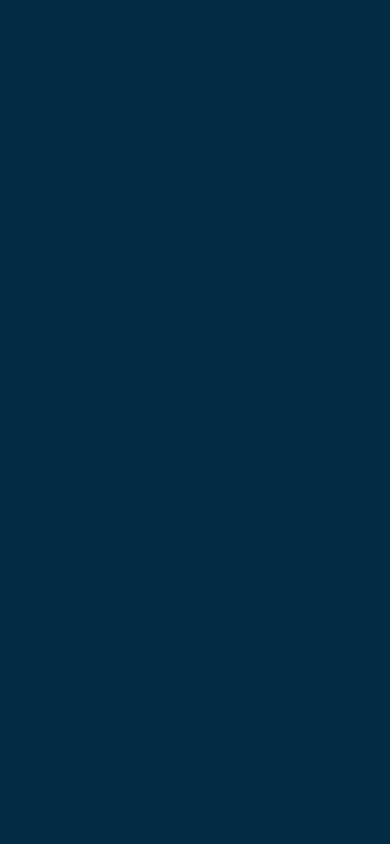
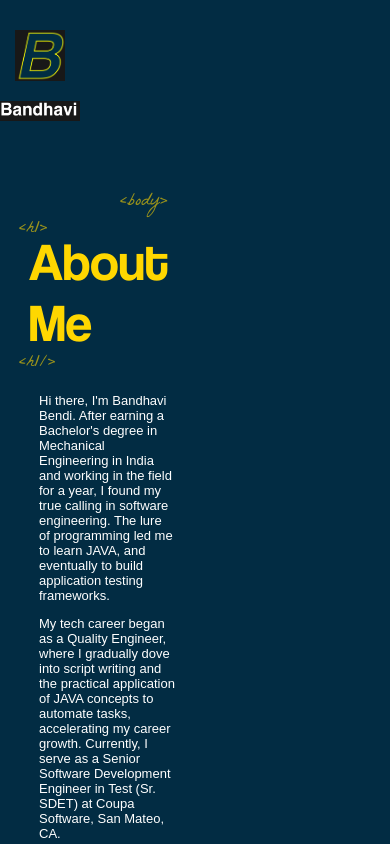
Before and after one commit to bbandhu/react-portfolio-evolution, a React (Create React App) app: page /about in a window 390 px wide. Before the commit this address had no page. Shown: the top 844 px of the page. Built offline with nearby package versions, Linux system fonts and the light colour scheme.

Commit message:
added aboutme component

```diff
--- a/src/App.js
+++ b/src/App.js
@@ -2,13 +2,14 @@ import './App.scss';
 import { Routes, Route } from 'react-router-dom';
 import Layout from './components/Layout';
 import Home from './components/Home';
+import About from './components/About';
 
 function App() {
   return (
     <Routes>
       <Route path="/" element={<Layout />}>
         <Route index element={<Home />} />
-        {/* More routes as needed */}
+        <Route path="about" element={<About />} />
       </Route>
     </Routes>
   );
--- /dev/null
+++ b/src/components/About/index.js
@@ -0,0 +1,44 @@
+import "./index.scss";
+
+const About = () => {
+  return (
+    <div className="container about-page">
+      <div className="text-zone">
+        <h1>About Me</h1>
+        <p>
+          Hi there, I'm Bandhavi Bendi. After earning a Bachelor's degree in
+          Mechanical Engineering in India and working in the field for a year, I
+          found my true calling in software engineering. The lure of programming
+          led me to learn JAVA, and eventually to build application testing
+          frameworks.
+        </p>
+        <p>
+          My tech career began as a Quality Engineer, where I gradually dove
+          into script writing and the practical application of JAVA concepts to
+          automate tasks, accelerating my career growth. Currently, I serve as a
+          Senior Software Development Engineer in Test (Sr. SDET) at Coupa
+          Software, San Mateo, CA.
+        </p>
+        <p align="LEFT">
+          Before my present role, I worked for eight years at Oportun as a Staff
+          SDET. The desire to further enhance my skills inspired me to dive into
+          full-stack development and end-to-end application creation. This
+          pursuit led me to a rigorous software development boot camp at UC
+          Berkeley Extension. This comprehensive program refined my skills and
+          enabled me to build robust full-stack applications. It helped me
+          reinforce my knowledge of JavaScript and SQL, learn MongoDB, and
+          master modern frameworks like React and Node.js.
+        </p>
+        <p>
+          As an ardent learner, I'm always seeking out fresh opportunities to
+          broaden my skills and knowledge. I'm a collaborative team player who
+          thrives on working with others to attain a shared objective.
+          Currently, I'm on the lookout for a full-time software engineering
+          role.
+        </p>
+      </div>
+    </div>
+  );
+};
+
+export default About;
--- a/src/components/Home/index.js
+++ b/src/components/Home/index.js
@@ -7,17 +7,17 @@ const Home = () => {
     <div className="container home-page">
       <div className="text-zone">
         <h1>
-          Hi, <br /> I' m B {/* <img src={LogoTitle} alt="developer" /> */}
+          Hi, <br/> <br /> I' m B {/* <img src={LogoTitle} alt="developer" /> */}
           Bandhavi
           <br />
-          web developer
+          <br />
+            web developer
         </h1>
         <h2>Full stack developer / SDET </h2>
-        <Link to="/contact" className="falt-button">
+        <Link to="/contact" className="flat-button">
           CONTACT ME
         </Link>
       </div>
-      <h1>Home</h1>
     </div>
   );
 };
--- a/src/components/Home/index.scss
+++ b/src/components/Home/index.scss
@@ -79,48 +79,3 @@
     }
   }
 }
-
-
-
-@media screen and (max-width: 1200px) {
-  .tags,
-  .home-page h1:before,
-  .home-page h1:after {
-    display: none;
-  }
-
-  .home-page .text-zone {
-    position: initial;
-    width: 100%;
-    transform: none;
-    padding: 10px;
-    box-sizing: border-box;
-  }
-
-  .home-page .flat-button {
-    float: none;
-    display: block;
-    margin: 20px auto 0 auto;
-    width: 124px;
-  }
-
-  .logo-container {
-    position: relative;
-    width: 100px;
-    height: auto;
-    top: 50px;
-    right: 0;
-    box-sizing: border-box;
-    margin: auto;
-    left: 0;
-  }
-
-  .logo-container svg {
-    position: absolute;
-    top: auto;
-    right: auto;
-    bottom: auto;
-    left: 0;
-    margin: auto;
-  }
-}
--- a/src/components/Layout/index.scss
+++ b/src/components/Layout/index.scss
@@ -37,3 +37,72 @@
     animation: fadeIn 1s forwards;
     animation-delay: 1s;
   }
+
+  .about-page {
+    .text-zone {
+      position: absolute;
+      left: 10%;
+      top: 50%;
+      transform: translateY(-50%);
+      width: 35%;
+      vertical-align: middle;
+      display: table-cell;
+      max-height: 90%;
+
+
+
+      h1 {
+        font-size: 53px;
+        font-family: 'Coolvetica';
+        color: #ffd700;
+        font-weight: 400;
+        margin-top: 0;
+        position: relative;
+        margin-bottom: 40px;
+        left: -10px;
+
+        &:before {
+          content: '<h1>';
+          font-family: 'La Belle Aurore', cursive;
+          color: #ffd700;
+          font-size: 18px;
+          position: absolute;
+          margin-top: -10px;
+          left: -10px;
+          opacity: 0.6;
+          line-height: 18px;
+        }
+
+        &:after {
+          content: '<h1/>';
+          font-family: 'La Belle Aurore', cursive;
+          color: #ffd700;
+          font-size: 18px;
+          line-height: 18px;
+          position: absolute;
+          left: -30px;
+          bottom: -20px;
+          margin-left: 20px;
+          opacity: 0.6;
+        }
+      }
+
+      p {
+        font-size: 13px;
+        color: #fff;
+        font-family: sans-serif;
+        font-weight: 300;
+        max-width: fit-content;
+        animation: pulse 1s;
+        &:nth-of-type(1) {
+          animation-delay: 1.1s;
+        }
+        &:nth-of-type(2) {
+          animation-delay: 1.2s;
+        }
+        &:nth-of-type(3) {
+          animation-delay: 1.3s;
+        }
+      }
+    }
+  }
```
Also changed, not shown: src/components/About/index.scss (added), 1 other file (tests, documents, lock files or other folders).
